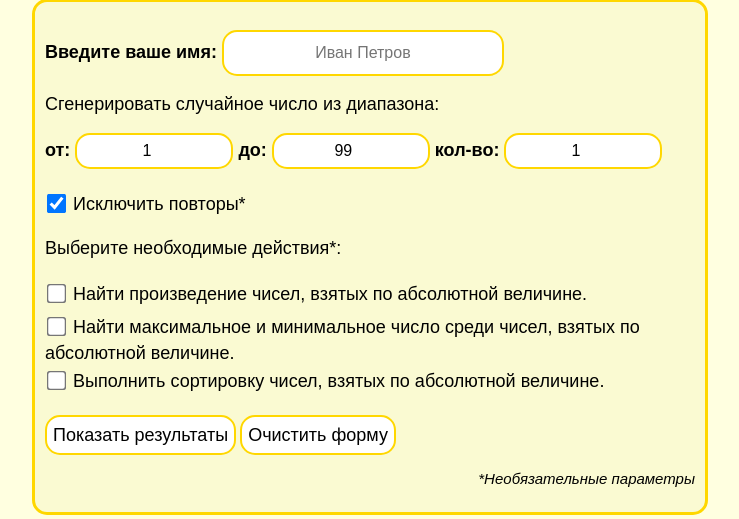
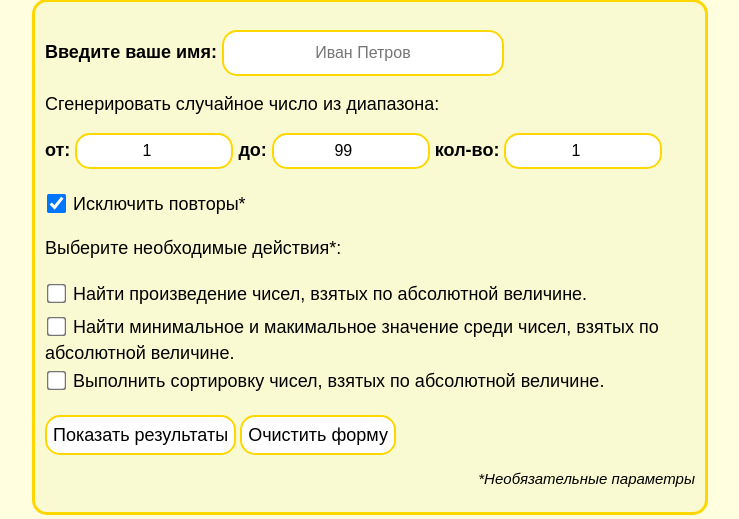
Before and after one commit to ZaytsevNS/flask_random_num, a Flask app: page / in a window 1280 px wide. Shown: the part 33-552 px from the top of the page, without its empty margins (270-1009 px from the left). Run offline with Flask 2, Linux system fonts and the light colour scheme.

Commit message:
Update index.html

```diff
--- a/templates/index.html
+++ b/templates/index.html
@@ -20,7 +20,7 @@
 				<p><label><input type="checkbox" name="remove_repeats" checked />Исключить повторы*</label><br>
 				<p>Выберите необходимые действия*:</p>
 				<p><label><input type="checkbox" name="get_product" />Найти произведение чисел, взятых по абсолютной величине.</label><br>
-				<label><input type="checkbox" name="get_abs_max_and_min" />Найти максимальное и минимальное число среди чисел, взятых по абсолютной величине.</label><br>
+				<label><input type="checkbox" name="get_abs_max_and_min" />Найти минимальное и макимальное значение среди чисел, взятых по абсолютной величине.</label><br>
 				<label><input type="checkbox" name="get_sorted_numbers" />Выполнить сортировку чисел, взятых по абсолютной величине.</label><br></p>
 				<input type="submit" value="Показать результаты" />
 				<input type="reset" value="Очистить форму" />
```
